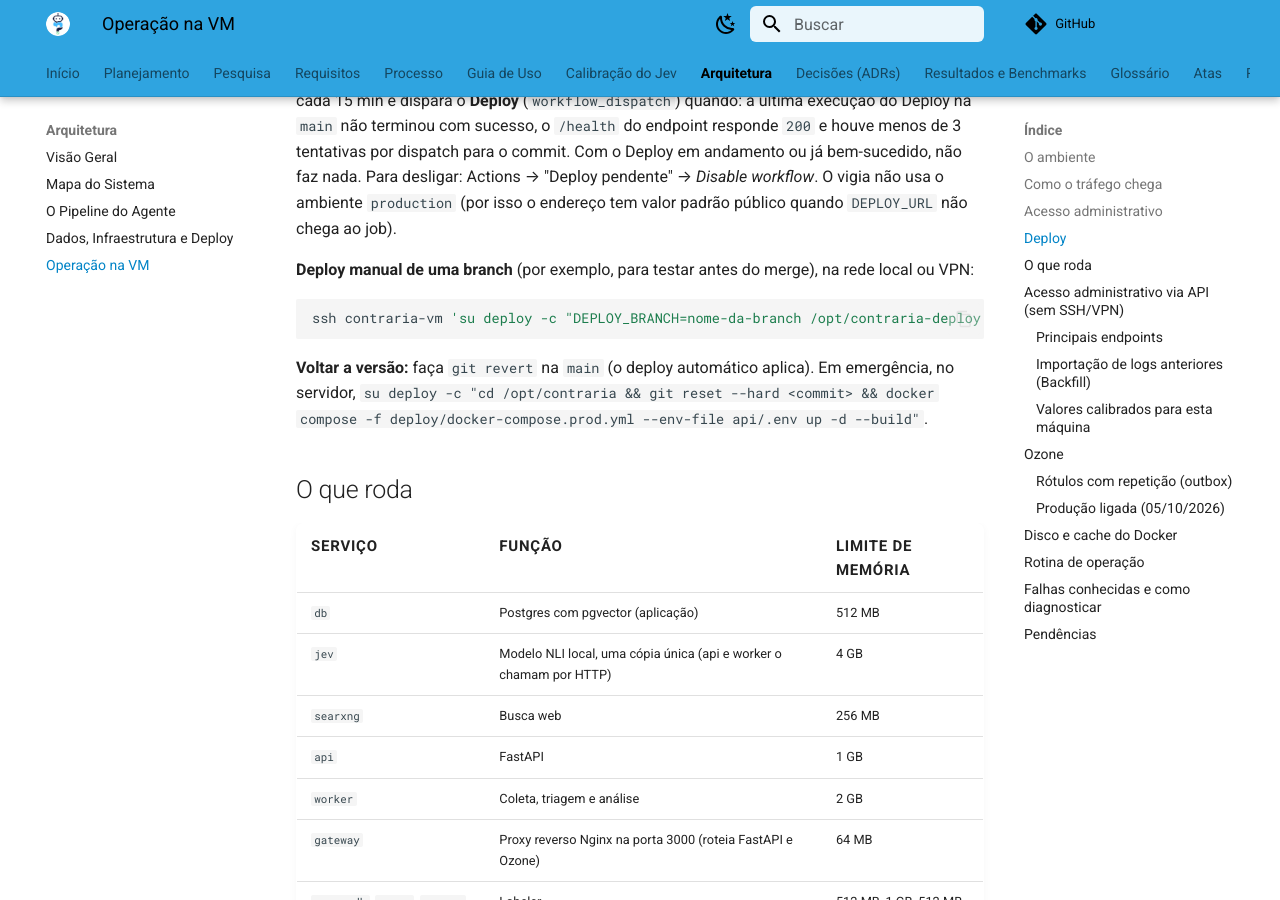
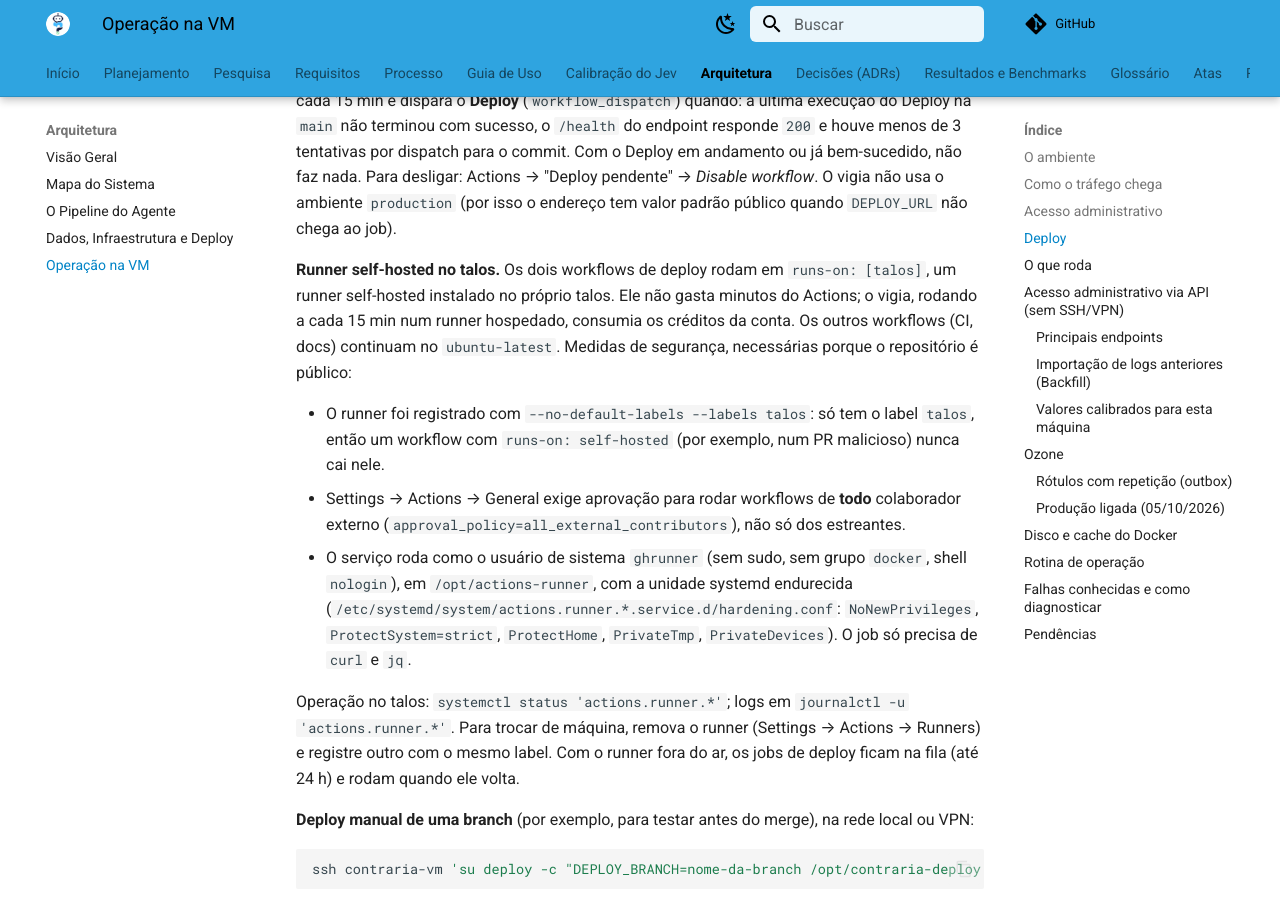
Before and after one commit to moonshinerd/ContrarIA, an MkDocs documentation site: the page built from docs/arquitetura/operacao-vm.md, in a window 1280 px wide and 900 px high, scrolled down 2702 px. Built offline with MkDocs 1.6.1 and Material for MkDocs 9.7.7, drawn with Linux system fonts in a browser that asks for light colours; comment, search, counter and statistics services are not loaded.

Commit message:
ci(deploy): roda deploy e vigia no runner self-hosted do talos
O vigia "Deploy pendente" rodava a cada 15 min no ubuntu-latest e consumia
os créditos do Actions. Os dois workflows de deploy passam para o runner do
talos (label único `talos`, usuário ghrunner sem sudo nem docker, unidade
systemd endurecida). Documenta o runner e as medidas de segurança em
operacao-vm.md e no CLAUDE.md.

Closes #96

```diff
--- a/docs/arquitetura/operacao-vm.md
+++ b/docs/arquitetura/operacao-vm.md
@@ -95,6 +95,24 @@ workflow `.github/workflows/deploy-retry.yml` ("Deploy pendente") roda a cada 15
 responde `200` e houve menos de 3 tentativas por dispatch para o commit. Com o Deploy em andamento ou já bem-sucedido,
 não faz nada. Para desligar: Actions → "Deploy pendente" → *Disable workflow*. O vigia não usa o ambiente `production`
 (por isso o endereço tem valor padrão público quando `DEPLOY_URL` não chega ao job).
+
+**Runner self-hosted no talos.** Os dois workflows de deploy rodam em `runs-on: [talos]`, um runner self-hosted
+instalado no próprio talos. Ele não gasta minutos do Actions; o vigia, rodando a cada 15 min num runner hospedado,
+consumia os créditos da conta. Os outros workflows (CI, docs) continuam no `ubuntu-latest`. Medidas de segurança,
+necessárias porque o repositório é público:
+
+- O runner foi registrado com `--no-default-labels --labels talos`: só tem o label `talos`, então um workflow com
+  `runs-on: self-hosted` (por exemplo, num PR malicioso) nunca cai nele.
+- Settings → Actions → General exige aprovação para rodar workflows de **todo** colaborador externo
+  (`approval_policy=all_external_contributors`), não só dos estreantes.
+- O serviço roda como o usuário de sistema `ghrunner` (sem sudo, sem grupo `docker`, shell `nologin`), em
+  `/opt/actions-runner`, com a unidade systemd endurecida (`/etc/systemd/system/actions.runner.*.service.d/hardening.conf`:
+  `NoNewPrivileges`, `ProtectSystem=strict`, `ProtectHome`, `PrivateTmp`, `PrivateDevices`). O job só precisa de `curl`
+  e `jq`.
+
+Operação no talos: `systemctl status 'actions.runner.*'`; logs em `journalctl -u 'actions.runner.*'`. Para trocar de
+máquina, remova o runner (Settings → Actions → Runners) e registre outro com o mesmo label. Com o runner fora do ar,
+os jobs de deploy ficam na fila (até 24 h) e rodam quando ele volta.
 
 **Deploy manual de uma branch** (por exemplo, para testar antes do merge), na rede local ou VPN:
 
```
Also changed, not shown: CLAUDE.md (+1 -0 lines), 2 other files.
